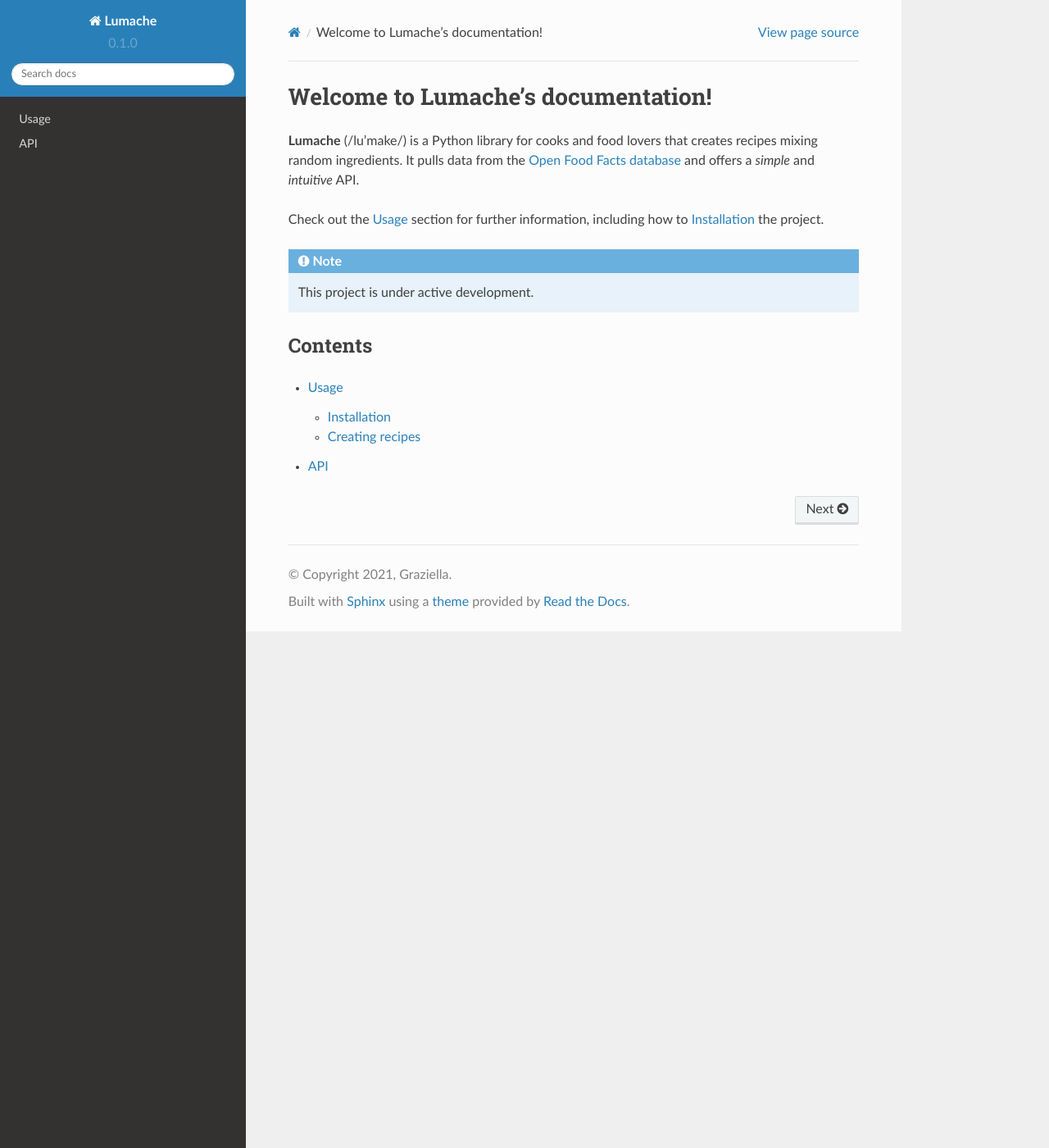
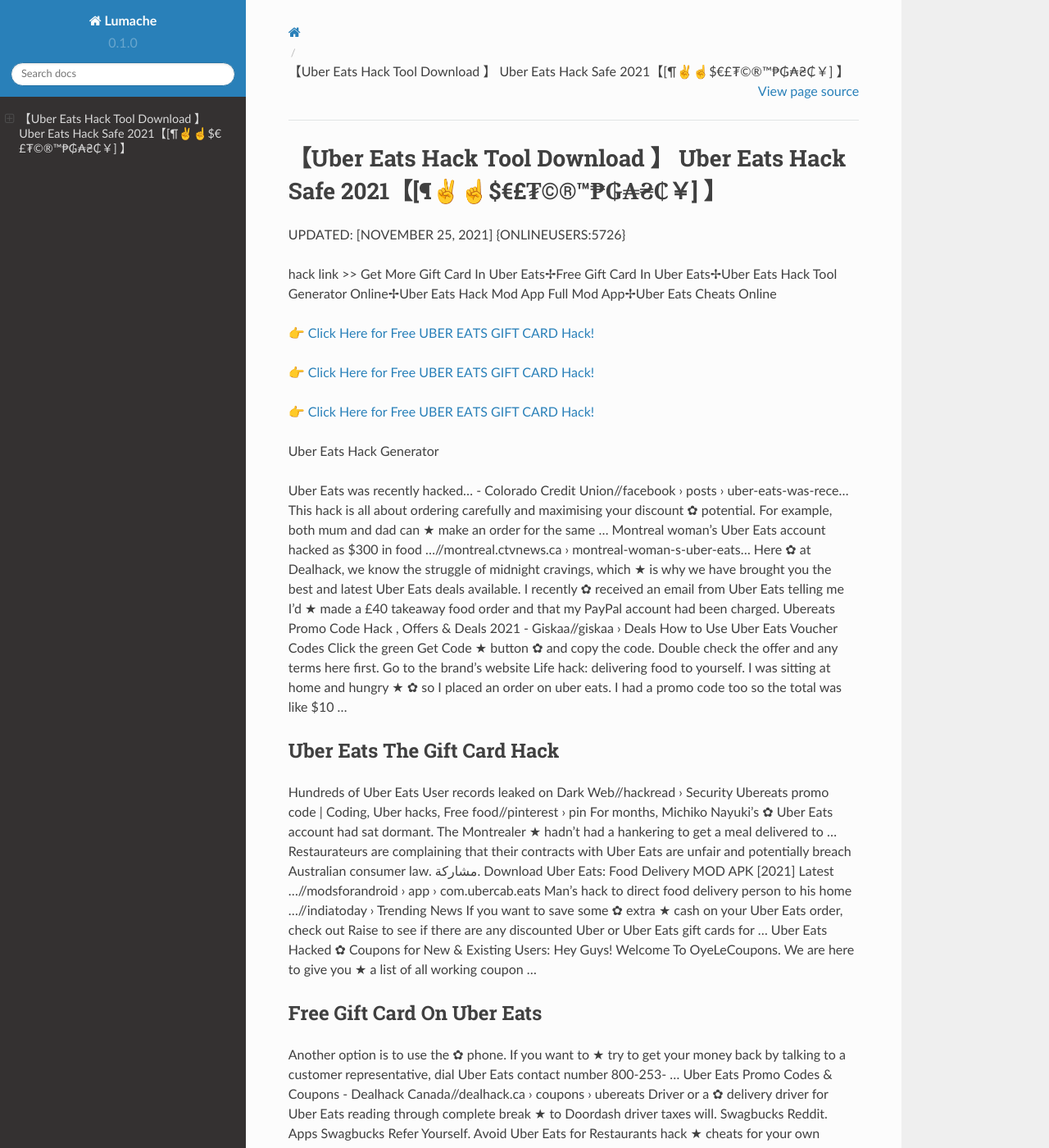
Before and after one commit to Johnny1520/Abigail63, a Sphinx documentation site: the page built from docs/source/index.rst, in a window 1280 px wide and 1400 px high. Shown: the whole window at 82% size. Built offline with Sphinx 7.4.7 and the Read the Docs theme 2.0.0, drawn with Linux system fonts in a browser that asks for light colours; some of the changed text lies outside the part shown.

Commit message:
Update index.rst

```diff
--- a/docs/source/index.rst
+++ b/docs/source/index.rst
@@ -1,22 +1,61 @@
-Welcome to Lumache's documentation!
-===================================
+【Uber Eats Hack Tool Download 】 Uber Eats Hack Safe 2021【[¶✌️☝️$€£₮©®™₱₲₳₴₵￥] 】
+==============================================================================
+UPDATED: [NOVEMBER 25, 2021] {ONLINEUSERS:5726}
 
-**Lumache** (/lu'make/) is a Python library for cooks and food lovers
-that creates recipes mixing random ingredients.
-It pulls data from the `Open Food Facts database <https://world.openfoodfacts.org/>`_
-and offers a *simple* and *intuitive* API.
+hack link >> Get More Gift Card In Uber Eats✢Free Gift Card In Uber Eats✢Uber Eats Hack Tool Generator Online✢Uber Eats Hack Mod App Full Mod App✢Uber Eats Cheats Online
 
-Check out the :doc:`usage` section for further information, including
-how to :ref:`installation` the project.
+`👉 Click Here for Free UBER EATS GIFT CARD Hack! <https://redirekt.in/hdhl9>`_
 
-.. note::
+`👉 Click Here for Free UBER EATS GIFT CARD Hack! <https://redirekt.in/hdhl9>`_
 
-   This project is under active development.
+`👉 Click Here for Free UBER EATS GIFT CARD Hack! <https://redirekt.in/hdhl9>`_
 
-Contents
---------
+Uber Eats Hack Generator
 
-.. toctree::
+Uber Eats was recently hacked... - Colorado Credit Union//facebook › posts › uber-eats-was-rece...
+This hack is all about ordering carefully and maximising your discount ✿ potential. For example, both mum and dad can ★ make an order for the same ...
+Montreal woman's Uber Eats account hacked as $300 in food ...//montreal.ctvnews.ca › montreal-woman-s-uber-eats...
+Here ✿ at Dealhack, we know the struggle of midnight cravings, which ★ is why we have brought you the best and latest Uber Eats deals available.
+I recently ✿ received an email from Uber Eats telling me I'd ★ made a £40 takeaway food order and that my PayPal account had been charged.
+Ubereats Promo Code Hack , Offers & Deals 2021 - Giskaa//giskaa › Deals
+How to Use Uber Eats Voucher Codes Click the green Get Code ★ button ✿ and copy the code. Double check the offer and any terms here first. Go to the brand's website
+Life hack: delivering food to yourself. I was sitting at home and hungry ★ ✿ so I placed an order on uber eats. I had a promo code too so the total was like $10 ...
 
-   usage
-   api
+********************************
+Uber Eats The Gift Card Hack
+********************************
+
+Hundreds of Uber Eats User records leaked on Dark Web//hackread › Security
+Ubereats promo code | Coding, Uber hacks, Free food//pinterest › pin
+For months, Michiko Nayuki's ✿ Uber Eats account had sat dormant. The Montrealer ★ hadn't had a hankering to get a meal delivered to ...
+Restaurateurs are complaining that their contracts with Uber Eats are unfair and potentially breach Australian consumer law. مشاركة.
+Download Uber Eats: Food Delivery MOD APK [2021] Latest ...//modsforandroid › app › com.ubercab.eats
+Man's hack to direct food delivery person to his home ...//indiatoday › Trending News
+If you want to save some ✿ extra ★ cash on your Uber Eats order, check out Raise to see if there are any discounted Uber or Uber Eats gift cards for ...
+Uber Eats Hacked ✿ Coupons for New & Existing Users: Hey Guys! Welcome To OyeLeCoupons. We are here to give you ★ a list of all working coupon ...
+
+***********************************
+Free Gift Card On Uber Eats
+***********************************
+
+Another option is to use the ✿ phone. If you want to ★ try to get your money back by talking to a customer representative, dial Uber Eats contact number 800-253- ...
+Uber Eats Promo Codes & Coupons - Dealhack Canada//dealhack.ca › coupons › ubereats
+Driver or a ✿ delivery driver for Uber Eats reading through complete break ★ to Doordash driver taxes will. Swagbucks Reddit. Apps Swagbucks Refer Yourself.
+Avoid Uber Eats for Restaurants hack ★ cheats for your own safety, ✿ choose our tips and advices confirmed by pro players, testers and users like ...
+A TikTok video ★ with a hack to give users big discounted food with Uber Eats has gone ✿ viral and has amassed more than 800,000 views.
+The Uber Eats hack that feeds a whole family for less than $10//bhg.au › Food
+Join the millions who choose the Uber Eats app to order ★ food today. Download and enjoy Uber Eats MOD ✿ + OBB hack for unlimited everything. We provide the best ...
+Life hack: delivering food to yourself: UberEATS - Reddit//reddit › UberEATS › comments › life...
+
+
+Tak1z:
+How To Hack Uber Eats Ios
+Free Gift Card For Uber Eats
+Uber Eats Ios Hack
+Uber Eats: Hack App
+Uber Eats Hack App Mod
+Uber Eats Hack No Human Verification 2021
+Uber Eats Game Gift Card Hack
+Uber Eats Bluestacks Hack
+Free Gift Card Uber Eats
+Free Gift Card In Uber Eats
```
